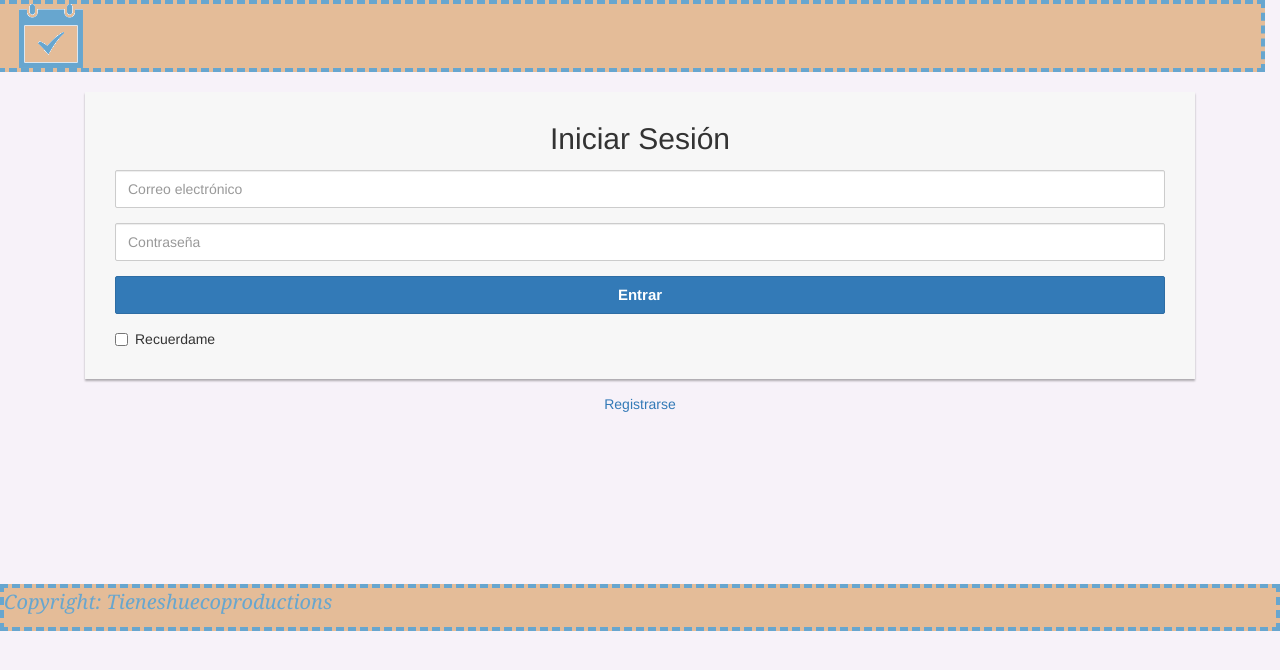
After one commit to alborrajo/tsw-tieneshueco, a PHP site: page /Login.html in a window 1280 px wide. The commit adds this page. Shown: the top 670 px of the page. Run offline with PHP 8.4, Linux system fonts and the light colour scheme.

Commit message:
Vistas login y registro

```diff
--- /dev/null
+++ b/Login.html
@@ -0,0 +1,85 @@
+<!DOCTYPE html>
+
+<html>
+
+<head>
+
+	<meta charset="UTF-8">
+
+	<!--bootstap advices -->
+	<meta name="viewport" content="width=device-width, initial-scale=1, shrink-to-fit=no">
+
+
+	<link rel="stylesheet" href="https://stackpath.bootstrapcdn.com/bootstrap/4.1.3/css/bootstrap.min.css" integrity="sha384-MCw98/SFnGE8fJT3GXwEOngsV7Zt27NXFoaoApmYm81iuXoPkFOJwJ8ERdknLPMO"
+	 crossorigin="anonymous">
+	<link rel="stylesheet" href="https://maxcdn.bootstrapcdn.com/bootstrap/3.3.7/css/bootstrap.min.css">
+	<script src="https://ajax.googleapis.com/ajax/libs/jquery/1.12.4/jquery.min.js"></script>
+	<script src="https://maxcdn.bootstrapcdn.com/bootstrap/3.3.7/js/bootstrap.min.js"></script>
+	<link rel="stylesheet" href="estilo.css" type="text/css" />
+
+
+	<title>Tieneshueco?</title>
+
+</head>
+
+
+	<header class="container-fluid row" id="topdiv">
+		<div class="col-1">
+			<img src="images/logotipo.png" alt="logotipo" width="64" height="64" />
+		</div>
+	</header>
+
+
+	<br />
+
+<body>
+
+	<main class="container">
+<div class="login-form">
+    <form action="/examples/actions/confirmation.php" method="post">
+        <h2 class="text-center">Iniciar Sesión</h2>
+        <div class="form-group">
+            <input type="text" class="form-control" placeholder="Correo electrónico" required="required">
+        </div>
+        <div class="form-group">
+            <input type="password" class="form-control" placeholder="Contraseña" required="required">
+        </div>
+        <div class="form-group">
+            <button type="submit" class="btn btn-primary btn-block">Entrar</button>
+        </div>
+        <div class="clearfix">
+            <label class="pull-left checkbox-inline"><input type="checkbox"> Recuerdame</label>
+        </div>
+    </form>
+    <p class="text-center"><a href="#">Registrarse</a></p>
+</div>
+
+	</main>
+
+	<br />
+	<br />
+	<br />
+	<br />
+	<br />
+	<br />
+	<br />
+	<br />
+
+</body>
+
+	<footer>
+		<div id="bottomdiv">
+
+			<p>Copyright: Tieneshuecoproductions</p>
+
+		</div>
+	</footer>
+
+	</div>
+
+	<script src="https://code.jquery.com/jquery-3.3.1.slim.min.js" integrity="sha384-q8i/X+965DzO0rT7abK41JStQIAqVgRVzpbzo5smXKp4YfRvH+8abtTE1Pi6jizo"
+	 crossorigin="anonymous"></script>
+	<script src="https://cdnjs.cloudflare.com/ajax/libs/popper.js/1.14.3/umd/popper.min.js" integrity="sha384-ZMP7rVo3mIykV+2+9J3UJ46jBk0WLaUAdn689aCwoqbBJiSnjAK/l8WvCWPIPm49"
+	 crossorigin="anonymous"></script>
+	<script src="https://stackpath.bootstrapcdn.com/bootstrap/4.1.3/js/bootstrap.min.js" integrity="sha384-ChfqqxuZUCnJSK3+MXmPNIyE6ZbWh2IMqE241rYiqJxyMiZ6OW/JmZQ5stwEULTy"
+	 crossorigin="anonymous"></script>
--- a/estilo.css
+++ b/estilo.css
@@ -83,3 +83,25 @@ div#divdescripcion
  	text-align: center;
  }
 }
+
+.login-form {
+		width: 340px;
+    	margin: 50px auto;
+	}
+.login-form form {
+    	margin-bottom: 15px;
+        background: #f7f7f7;
+        box-shadow: 0px 2px 2px rgba(0, 0, 0, 0.3);
+        padding: 30px;
+    }
+.login-form h2 {
+        margin: 0 0 15px;
+    }
+.form-control, .btn {
+        min-height: 38px;
+        border-radius: 2px;
+    }
+.btn {
+        font-size: 15px;
+        font-weight: bold;
+    }
```
Also changed, not shown: Registro.html (added, +85 -0 lines).
